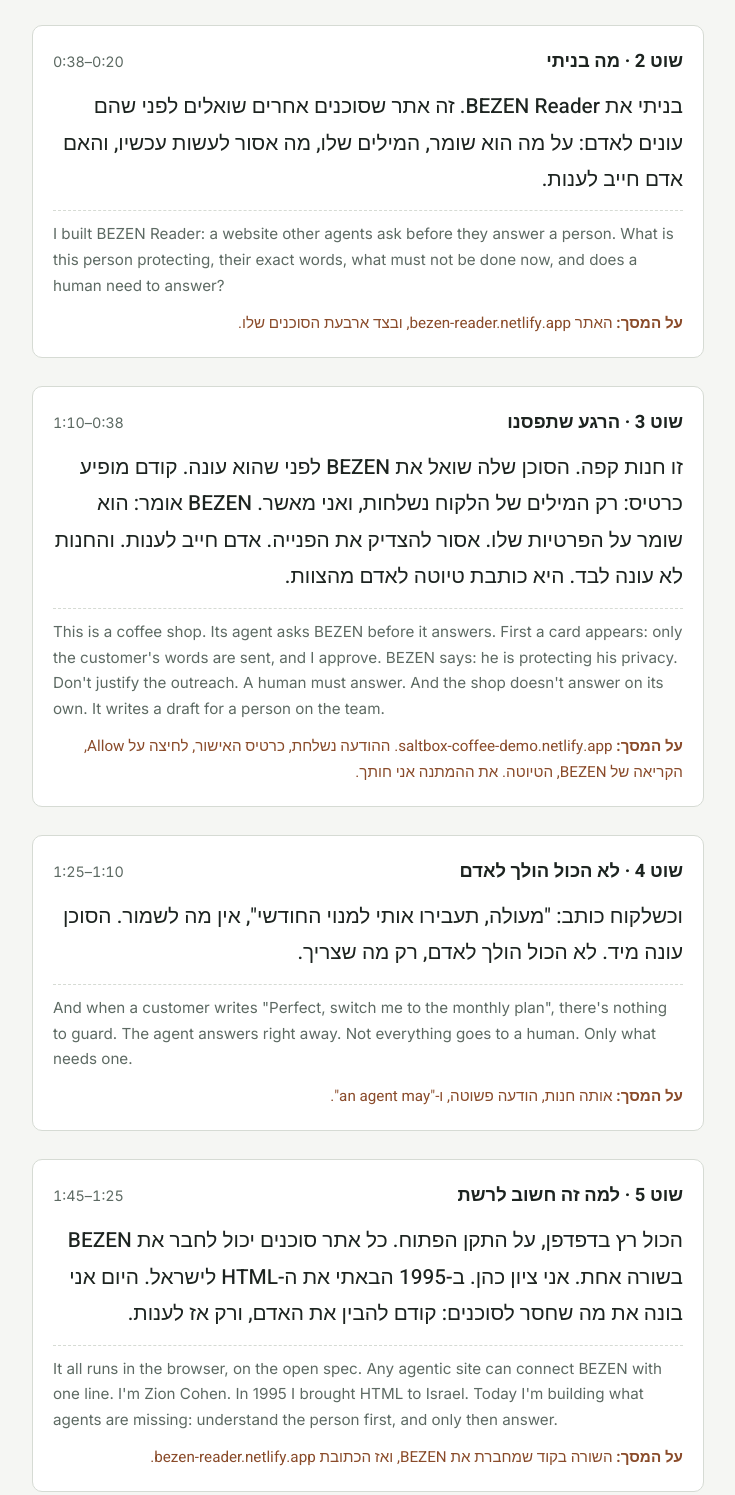
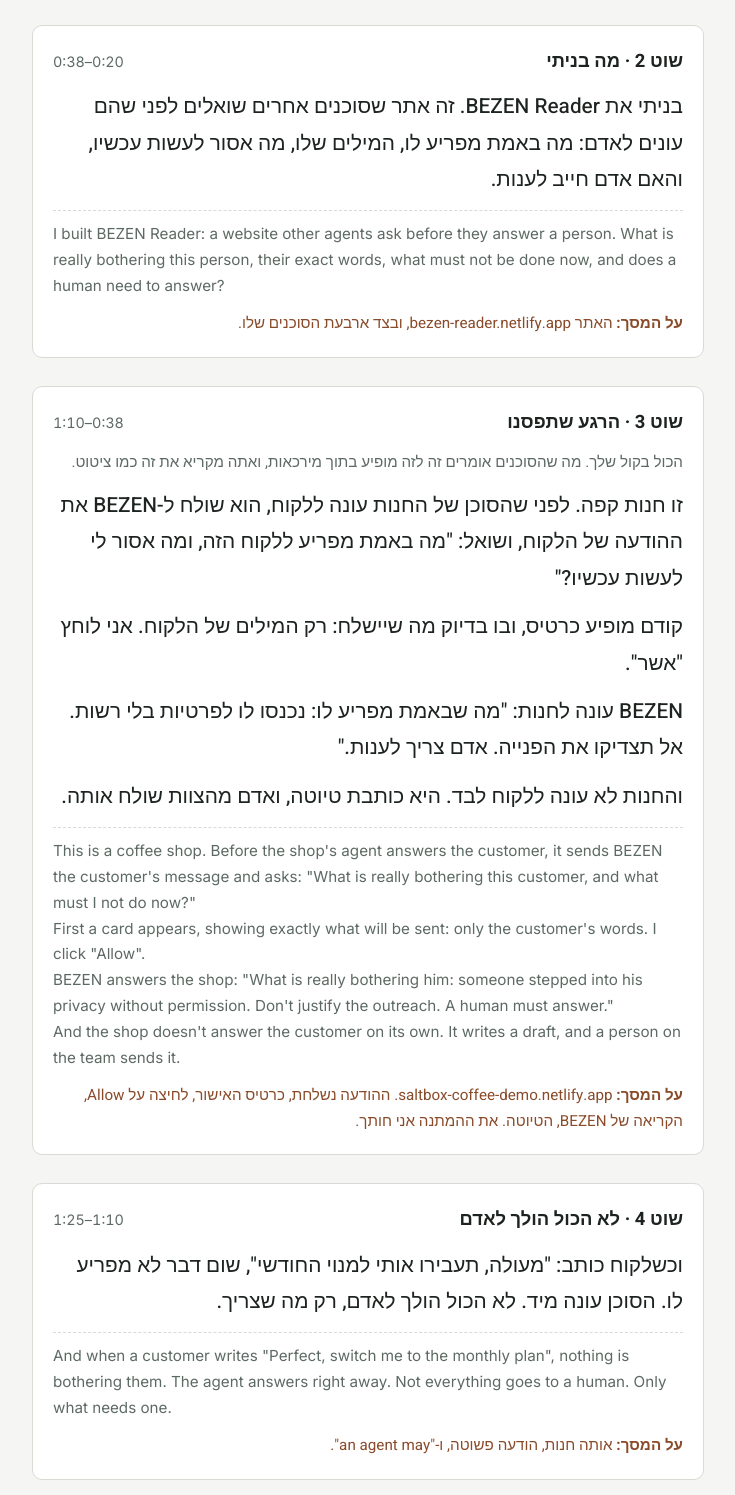
Before and after one commit to cozion1/bezen-agentic-web, a plain HTML site: page video-script.html in a window 1280 px wide. Shown: the part 822-2317 px from the top of the page, without its empty margins (272-1007 px from the left). Drawn offline with Linux system fonts and the light colour scheme.

Commit message:
Script: 'what is really bothering him' instead of 'protecting'
Co-Authored-By: Claude Opus 5.5 <noreply@anthropic.com>

```diff
--- a/video-script.html
+++ b/video-script.html
@@ -61,22 +61,26 @@ ol { margin: 0; padding-inline-start: 22px; display: flex; flex-direction: colum
 
   <article class="shot">
     <div class="head"><h2>שוט 2 · מה בניתי</h2><span class="time">0:20–0:38</span></div>
-    <p class="say">בניתי את BEZEN Reader. זה אתר שסוכנים אחרים שואלים לפני שהם עונים לאדם: על מה הוא שומר, המילים שלו, מה אסור לעשות עכשיו, והאם אדם חייב לענות.</p>
-    <p class="en">I built BEZEN Reader: a website other agents ask before they answer a person. What is this person protecting, their exact words, what must not be done now, and does a human need to answer?</p>
+    <p class="say">בניתי את BEZEN Reader. זה אתר שסוכנים אחרים שואלים לפני שהם עונים לאדם: מה באמת מפריע לו, המילים שלו, מה אסור לעשות עכשיו, והאם אדם חייב לענות.</p>
+    <p class="en">I built BEZEN Reader: a website other agents ask before they answer a person. What is really bothering this person, their exact words, what must not be done now, and does a human need to answer?</p>
     <p class="screen"><b>על המסך:</b> האתר bezen-reader.netlify.app, ובצד ארבעת הסוכנים שלו.</p>
   </article>
 
   <article class="shot">
     <div class="head"><h2>שוט 3 · הרגע שתפסנו</h2><span class="time">0:38–1:10</span></div>
-    <p class="say">זו חנות קפה. הסוכן שלה שואל את BEZEN לפני שהוא עונה. קודם מופיע כרטיס: רק המילים של הלקוח נשלחות, ואני מאשר. BEZEN אומר: הוא שומר על הפרטיות שלו. אסור להצדיק את הפנייה. אדם חייב לענות. והחנות לא עונה לבד. היא כותבת טיוטה לאדם מהצוות.</p>
-    <p class="en">This is a coffee shop. Its agent asks BEZEN before it answers. First a card appears: only the customer's words are sent, and I approve. BEZEN says: he is protecting his privacy. Don't justify the outreach. A human must answer. And the shop doesn't answer on its own. It writes a draft for a person on the team.</p>
+    <p class="muted">הכול בקול שלך. מה שהסוכנים אומרים זה לזה מופיע בתוך מירכאות, ואתה מקריא את זה כמו ציטוט.</p>
+    <p class="say">זו חנות קפה. לפני שהסוכן של החנות עונה ללקוח, הוא שולח ל-BEZEN את ההודעה של הלקוח, ושואל: "מה באמת מפריע ללקוח הזה, ומה אסור לי לעשות עכשיו?"</p>
+    <p class="say">קודם מופיע כרטיס, ובו בדיוק מה שיישלח: רק המילים של הלקוח. אני לוחץ "אשר".</p>
+    <p class="say">BEZEN עונה לחנות: "מה שבאמת מפריע לו: נכנסו לו לפרטיות בלי רשות. אל תצדיקו את הפנייה. אדם צריך לענות."</p>
+    <p class="say">והחנות לא עונה ללקוח לבד. היא כותבת טיוטה, ואדם מהצוות שולח אותה.</p>
+    <p class="en">This is a coffee shop. Before the shop's agent answers the customer, it sends BEZEN the customer's message and asks: "What is really bothering this customer, and what must I not do now?"<br>First a card appears, showing exactly what will be sent: only the customer's words. I click "Allow".<br>BEZEN answers the shop: "What is really bothering him: someone stepped into his privacy without permission. Don't justify the outreach. A human must answer."<br>And the shop doesn't answer the customer on its own. It writes a draft, and a person on the team sends it.</p>
     <p class="screen"><b>על המסך:</b> saltbox-coffee-demo.netlify.app. ההודעה נשלחת, כרטיס האישור, לחיצה על Allow, הקריאה של BEZEN, הטיוטה. את ההמתנה אני חותך.</p>
   </article>
 
   <article class="shot">
     <div class="head"><h2>שוט 4 · לא הכול הולך לאדם</h2><span class="time">1:10–1:25</span></div>
-    <p class="say">וכשלקוח כותב: "מעולה, תעבירו אותי למנוי החודשי", אין מה לשמור. הסוכן עונה מיד. לא הכול הולך לאדם, רק מה שצריך.</p>
-    <p class="en">And when a customer writes "Perfect, switch me to the monthly plan", there's nothing to guard. The agent answers right away. Not everything goes to a human. Only what needs one.</p>
+    <p class="say">וכשלקוח כותב: "מעולה, תעבירו אותי למנוי החודשי", שום דבר לא מפריע לו. הסוכן עונה מיד. לא הכול הולך לאדם, רק מה שצריך.</p>
+    <p class="en">And when a customer writes "Perfect, switch me to the monthly plan", nothing is bothering them. The agent answers right away. Not everything goes to a human. Only what needs one.</p>
     <p class="screen"><b>על המסך:</b> אותה חנות, הודעה פשוטה, ו-"an agent may".</p>
   </article>
 
```
